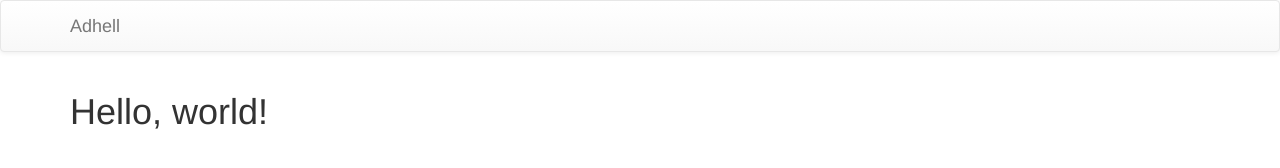
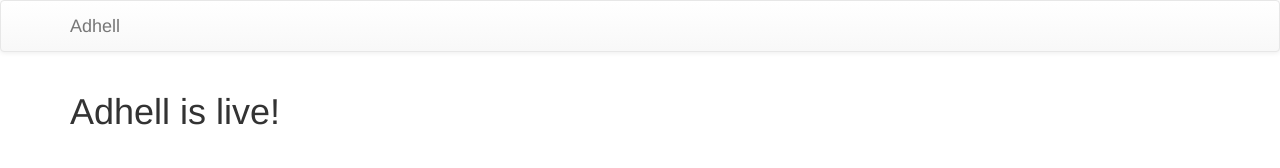
Before and after one commit to masics/adhell.github.io, a plain HTML site: page index.html in a window 1280 px wide. Drawn offline with nearby package versions, Linux system fonts and the light colour scheme.

Commit message:
Move to github pages

```diff
--- a/index.html
+++ b/index.html
@@ -38,7 +38,7 @@
 
     <div class="row">
         <div class="col-md-12">
-            <h1>Hello, world!</h1>
+            <h1>Adhell is live!</h1>
 
 
         </div>
```
